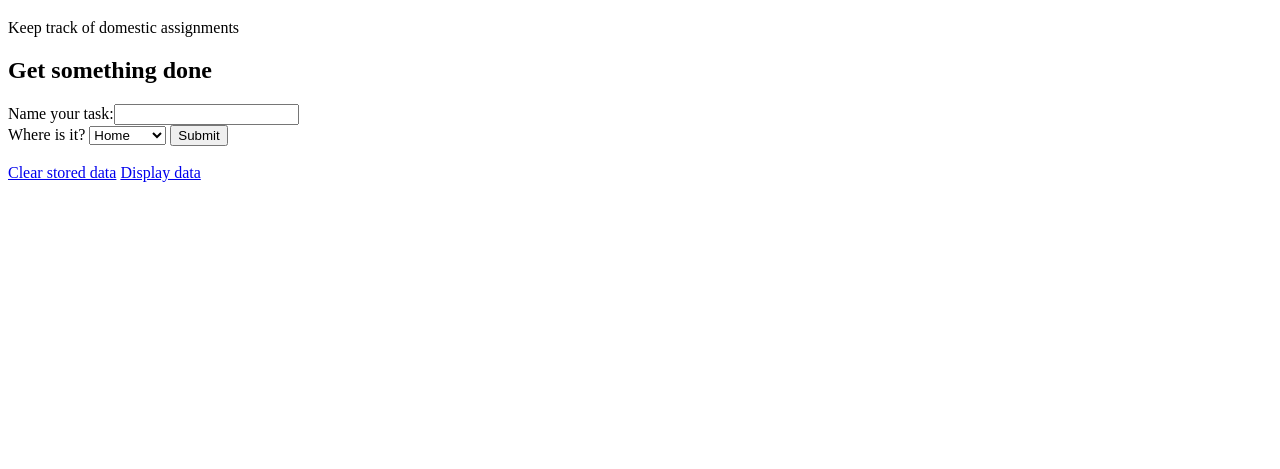
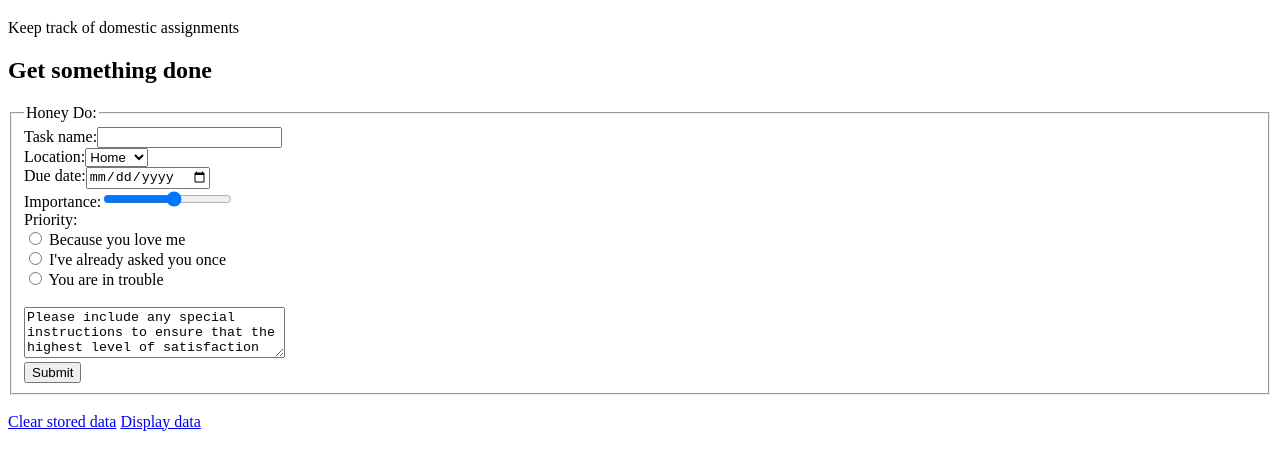
Before and after one commit to markblainefs/VFW_Project1, a plain HTML site: page additem.html in a window 1280 px wide. Shown: the part 61-530 px from the top of the page. Drawn offline with Linux system fonts and the light colour scheme.

Commit message:
Finished form for additem.html

```diff
--- a/additem.html
+++ b/additem.html
@@ -4,32 +4,52 @@
 <html>
 	<head>
 
+		<!--Meta data-->
 		<meta charset="utf-8" />
 		<meta name="keywords" content="list, to do, errands"/>
 		<meta name="description" content="Form for Honey Do input"/>
 		<meta name="robots" content="noindex, nofollow"/>
 		<meta name="viewport" content="width=device-width"/>
 
+		<!--Page title-->
 		<title>Honey Do</title>
 
 	</head>
+
 	<body>
 
 		<h1>Honey Do</h1>
 		<p>Keep track of domestic assignments</p>
 		<h2>Get something done</h2>
-		<form action="form_action.asp" method ="get">
-			Name your task:<input type="text" id="taskName" /><br/>
-			Where is it?
-			<select>
-				<optgroup label="Location">
-					<option>Home</option>
-					<option>Car</option>
-					<option>Errand</option>
-				</optgroup>
-			</select>
-			<input type="submit" value="Submit"/><br/><br/>
+		<!--Form data-->
+		<form action="#" method ="get">
+			<fieldset>
+				<legend>Honey Do:</legend>
+				Task name:<input type="text" id="taskName" /><br/>
+				Location:<select>
+							<option value="home">Home</option>
+							<option value="car">Car</option>
+							<option value="errand">Errand</option>
+						</select><br/>
+				Due date:<input type="date" name="dueDate"/><br/>
+				Importance:<input type="range" name="importance" min="1" max="10" /><br/>
+				Priority:<br/>
+				<input type="radio" name="priority" id="low" />
+				<label for="low">Because you love me</label>
+				<br/>
+				<input type="radio" name="priority" id="medium" />
+				<label for="medium">I've already asked you once</label>
+				<br/>
+				<input type="radio" name="priority" id="high" />
+				<label for="high">You are in trouble</label>
+				<br/>
+				<input type="hidden" name="honey" value="Him" />
+				<br/>
+				<textarea rows="3" cols="30">Please include any special instructions to ensure that the highest level of satisfaction is achieved.</textarea><br/>
+				<input type="submit" value="Submit"/><br/>
+			</fieldset>
 		</form>
+		<br/>
 		<a href = "#">Clear stored data</a>
 		<a href="#">Display data</a>
 
```
Also changed, not shown: index.html (+4 -4 lines).
